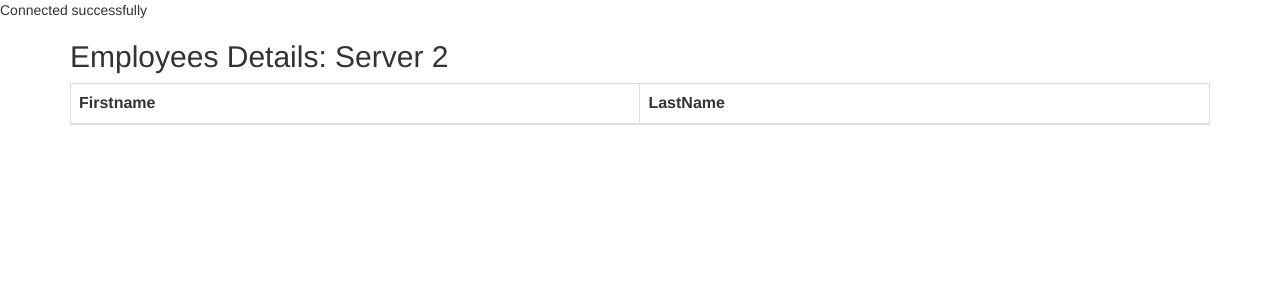
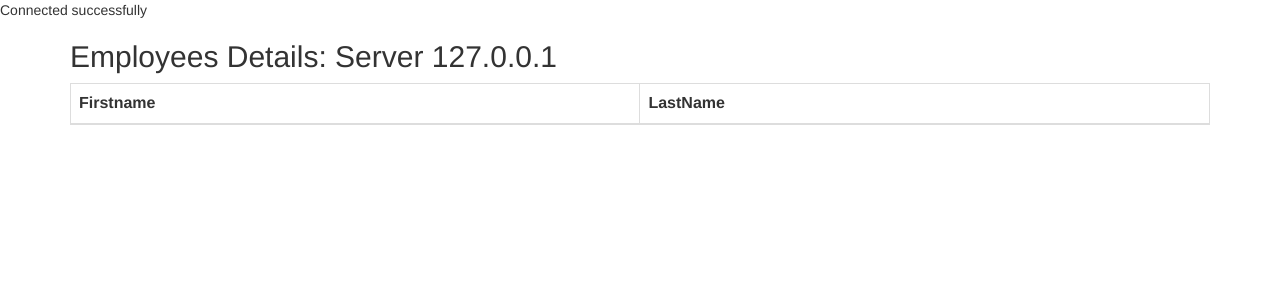
Before and after one commit to aseefahmed/html3, a PHP site: page / in a window 1280 px wide. Shown: the top 300 px of the page. Run offline with PHP 8.4, Linux system fonts and the light colour scheme; data that the repository does not hold is empty.

Commit message:
Update index.php

```diff
--- a/index.php
+++ b/index.php
@@ -27,11 +27,7 @@ echo "Connected successfully";
 <body>
 
 <div class="container">
-  <h2>Employees Details: Server 2</h2>
-
-
-
-
+  <h2>Employees Details: Server <?php echo $_SERVER['SERVER_ADDR']; ?></h2>
 
 <table class="table table-striped table-bordered table-hover" id="dataTables-example">
     <thead>
```
